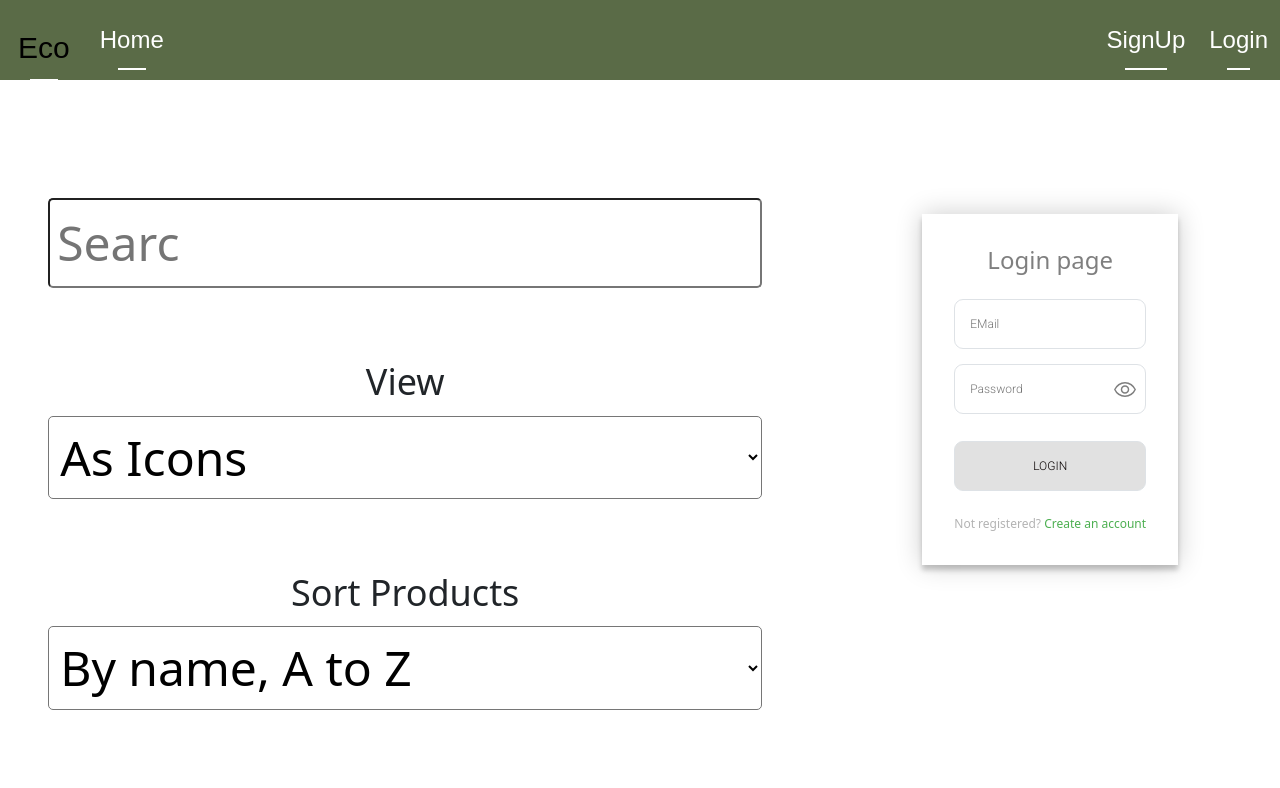
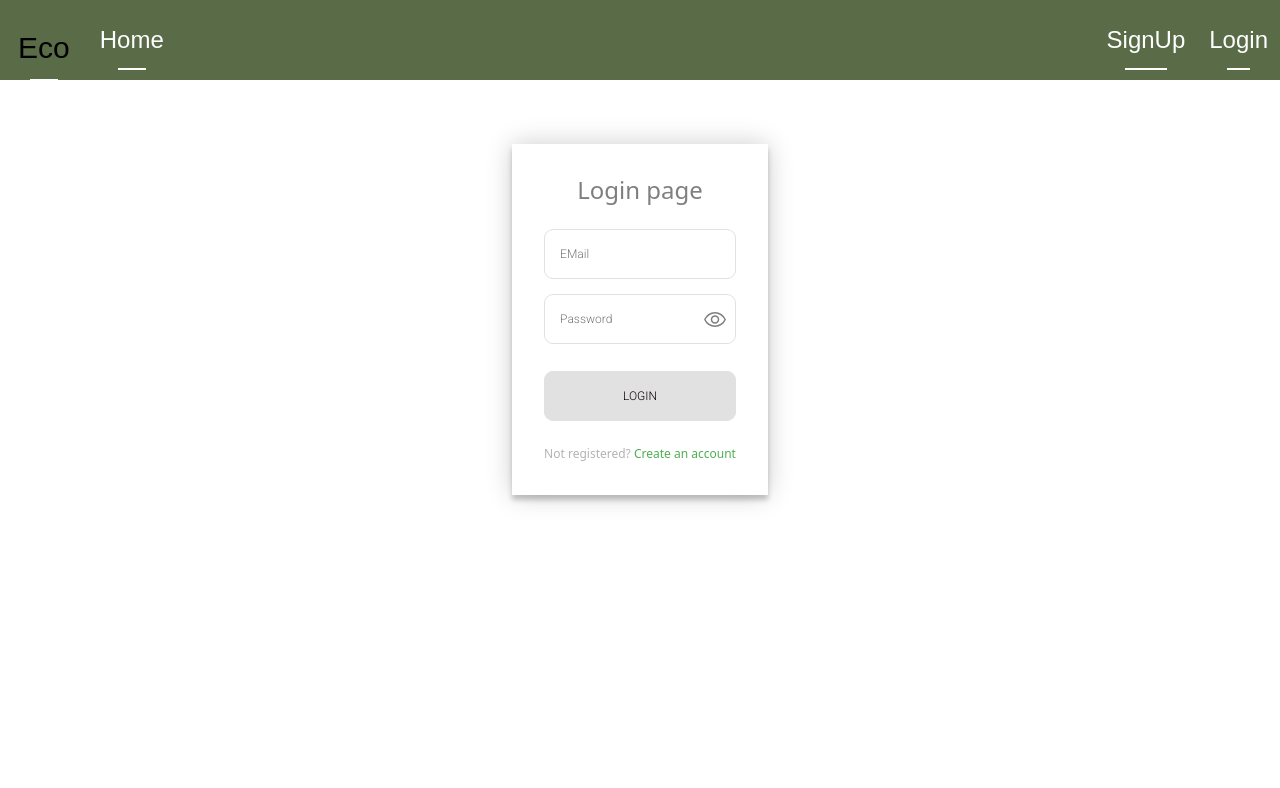
Before and after one commit to JuliaAvona/eCommerce-App, a React (Vite) app: page /login in a window 1280 px wide. Shown: the top 788 px of the page. Built offline with nearby package versions, Linux system fonts and the light colour scheme.

Commit message:
fix: added Aside in Main

```diff
--- a/src/pages/App.css
+++ b/src/pages/App.css
@@ -7,17 +7,3 @@
 button {
   margin: 2rem;
 }
-
-.app-wrapper {
-  display: grid;
-  grid-template-areas:
-    "header header header"
-    "aside content content";
-  grid-template-rows: 60px 1fr;
-  grid-template-columns: 2fr 10fr;
-  grid-gap: 10px;
-}
-
-.app-wrapper-content {
-  grid-area: content;
-}
--- a/src/pages/App.tsx
+++ b/src/pages/App.tsx
@@ -8,7 +8,6 @@ import Signup from './Signup/Signup';
 import Login from './Login/Login';
 import Error from './Error/Error';
 import Main from './Main/Main';
-import Aside from './Aside/Aside';
 import { isAuth } from '../utils/storage';
 import Product from './Product/Product';
 
@@ -27,11 +26,7 @@ const PrivateRoute: FC<PrivateRouteProps> = ({ element, authPath }) => {
 const App = () => {
   return (
     <div>
-      <NavigationBar />
-      <div className="app-wrapper">
-        <Aside />
-        <div className="app-wrapper-content">
-          {' '}
+      <NavigationBar />{' '}
       <Routes>
         <Route path={Pages.main} element={<Main />} errorElement={<Error />} />
         <Route
@@ -49,8 +44,6 @@ const App = () => {
         <Route path="*" element={<Error />} />
       </Routes>
     </div>
-      </div>
-    </div>
   );
 };
 
--- a/src/pages/Aside/Aside.css
+++ b/src/pages/Main/Aside/Aside.css
@@ -1,6 +1,6 @@
 .aside {
     grid-area: aside;
-    font-size: 2rem;
+    font-size: 1.5rem;
     padding: 2rem;
 }
 
--- a/src/pages/Main/Main.module.css
+++ b/src/pages/Main/Main.module.css
@@ -4,10 +4,20 @@
     gap: 10px;
     grid-auto-rows: minmax(100px, auto);
     padding: 0.5em;
+    grid-area: content;
 }
 
 .green_background {
     background: #5a6b47;
+}
+
+.appWrapper {
+    display: grid;
+    grid-template-areas:
+        "aside content content";
+    grid-template-rows: repeat(3, 1fr);
+    grid-template-columns: 2fr 10fr;
+    grid-gap: 10px;
 }
 
 @media (min-width:470px) and (max-width: 660px) {
--- a/src/pages/Main/Main.tsx
+++ b/src/pages/Main/Main.tsx
@@ -4,6 +4,7 @@ import { getProductsForAnonym } from '../../api/index';
 import styles from './Main.module.css';
 import { Product } from '../../types/interfaces';
 import OneCard from './OneCard/OneCard';
+import Aside from './Aside/Aside';
 
 const Main: React.FC = () => {
   const [goodsInfo, setGoodsInfo] = useState<Product[]>([]);
@@ -24,7 +25,8 @@ const Main: React.FC = () => {
   }, []);
 
   return (
-    <main>
+    <main className={styles.appWrapper}>
+      <Aside />
       <div className={styles.container}>
         {goodsInfo.map((product) => (
           <div key={product.id}>
```
Also changed, not shown: src/pages/Main/Aside/Aside.tsx (renamed from src/pages/Aside/Aside.tsx). Lines whose indentation alone changed are shown as unchanged.
